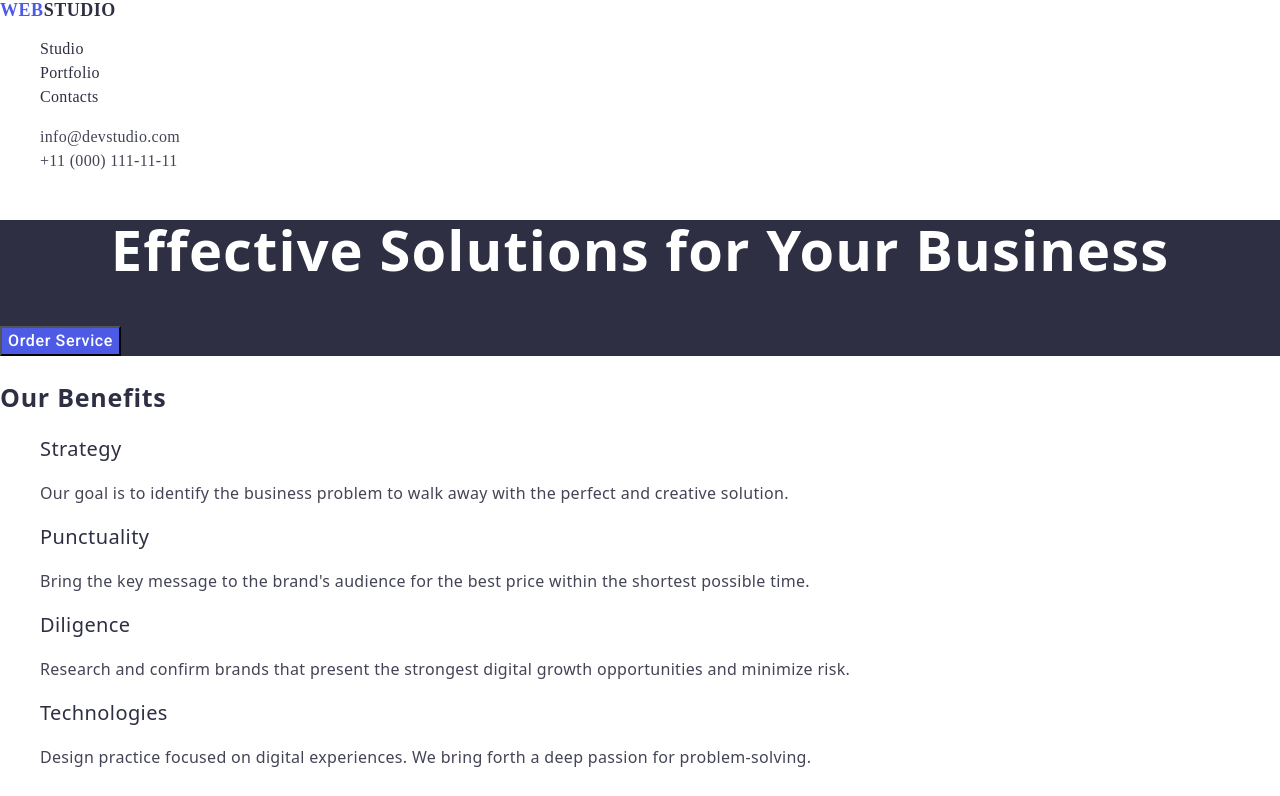
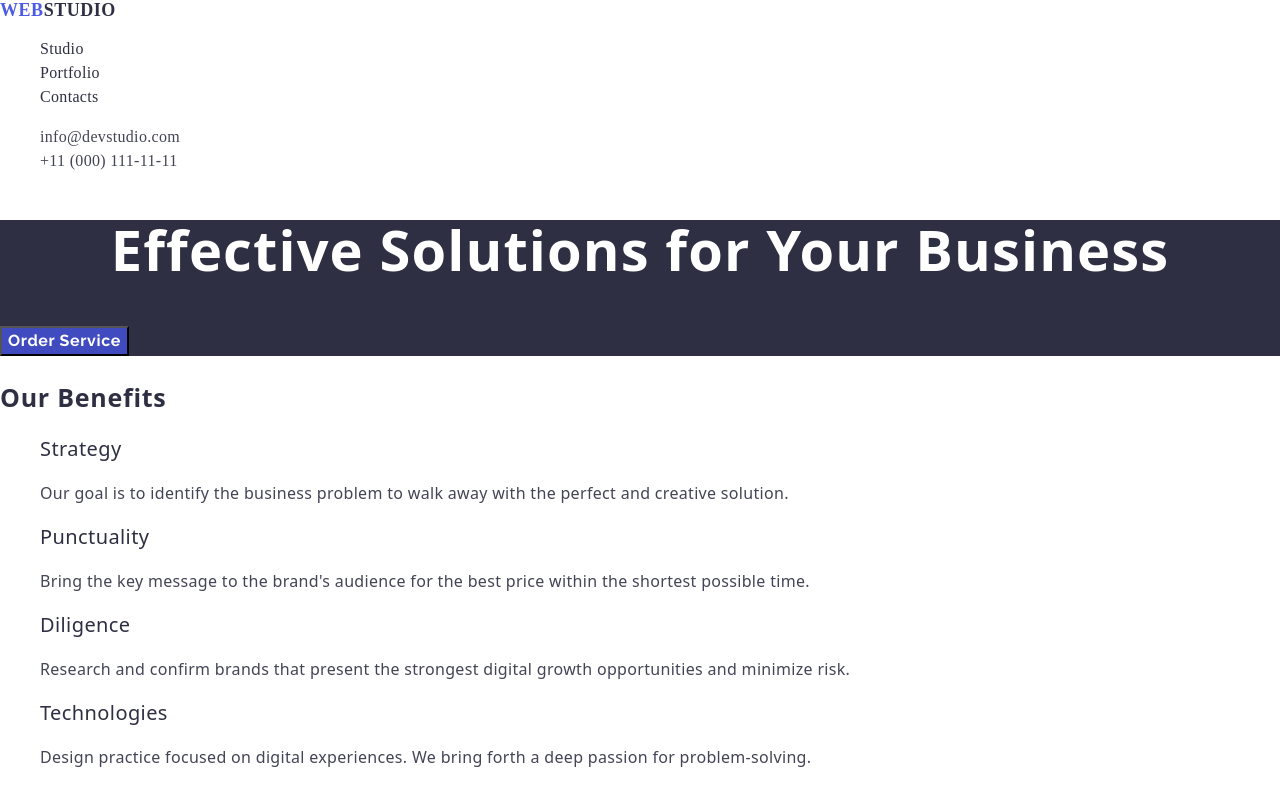
Before and after one commit to NikitaShihin/goit-markup-hw-02, a plain HTML site: page index.html in a window 1280 px wide. Both pictures are taken after a click on the button "Order Service". Shown: the top 796 px of the page. Drawn offline with nearby package versions, Linux system fonts and the light colour scheme.

Commit message:
Update style.css

```diff
--- a/css/style.css
+++ b/css/style.css
@@ -124,6 +124,8 @@ ul {
 }
 
 .button {
+
+ font-family: 'Raleway';
   color: var(--WHITE, #fff);
   background: var(--IRIS, #4d5ae5);
 
@@ -136,15 +138,12 @@ ul {
   cursor: pointer;
 }
 
-.button:hover {
+.button:hover,button:focus {
   color: var(--WHITE, #fff);
   background: var(--OCEAN, #404bbf);
 
 }
 
-.button:focus {
-    var(--OCEAN, #404bbf)
-}
 
 /* section2 */
 .benefits .benefits-title {
@@ -267,6 +266,7 @@ ul {
 }
 
 .footer-logo {
+    font-family: 'Raleway';
   color: var(--IRIS, #4d5ae5);
   font-size: 18px;
   font-weight: 700;
```
